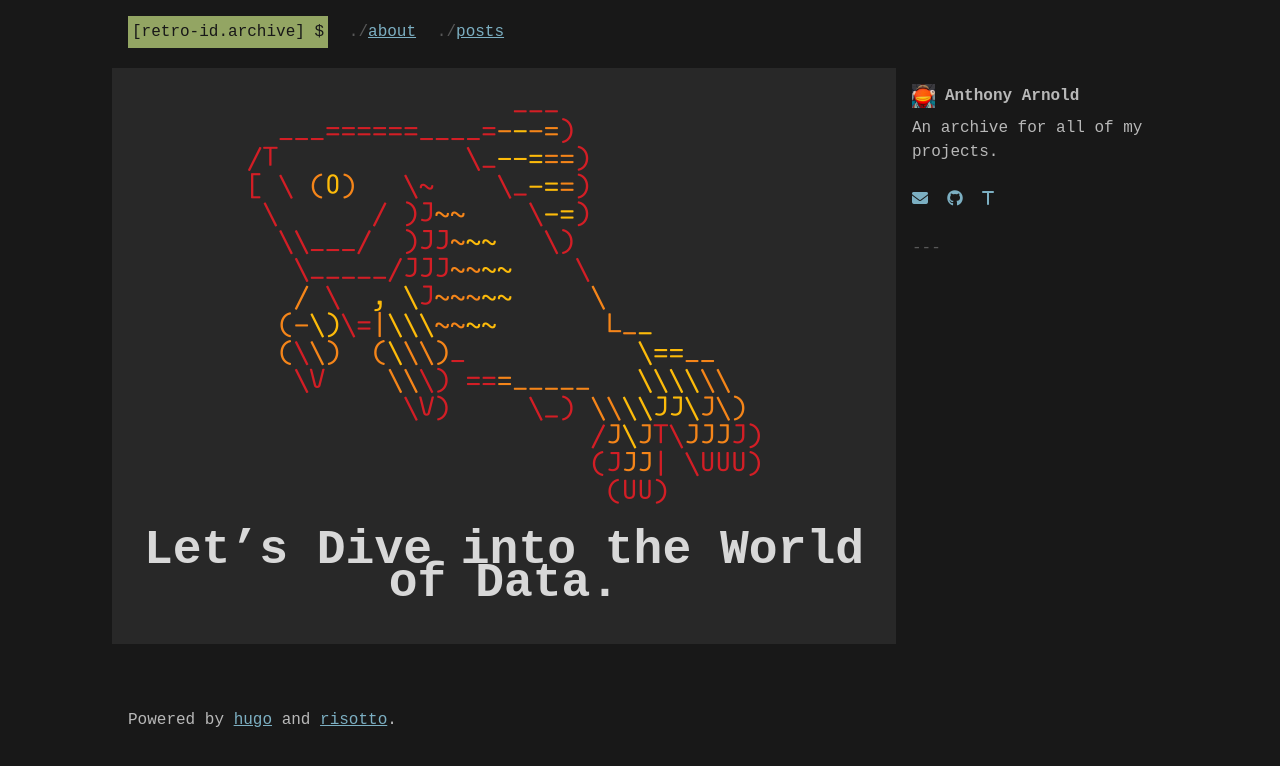
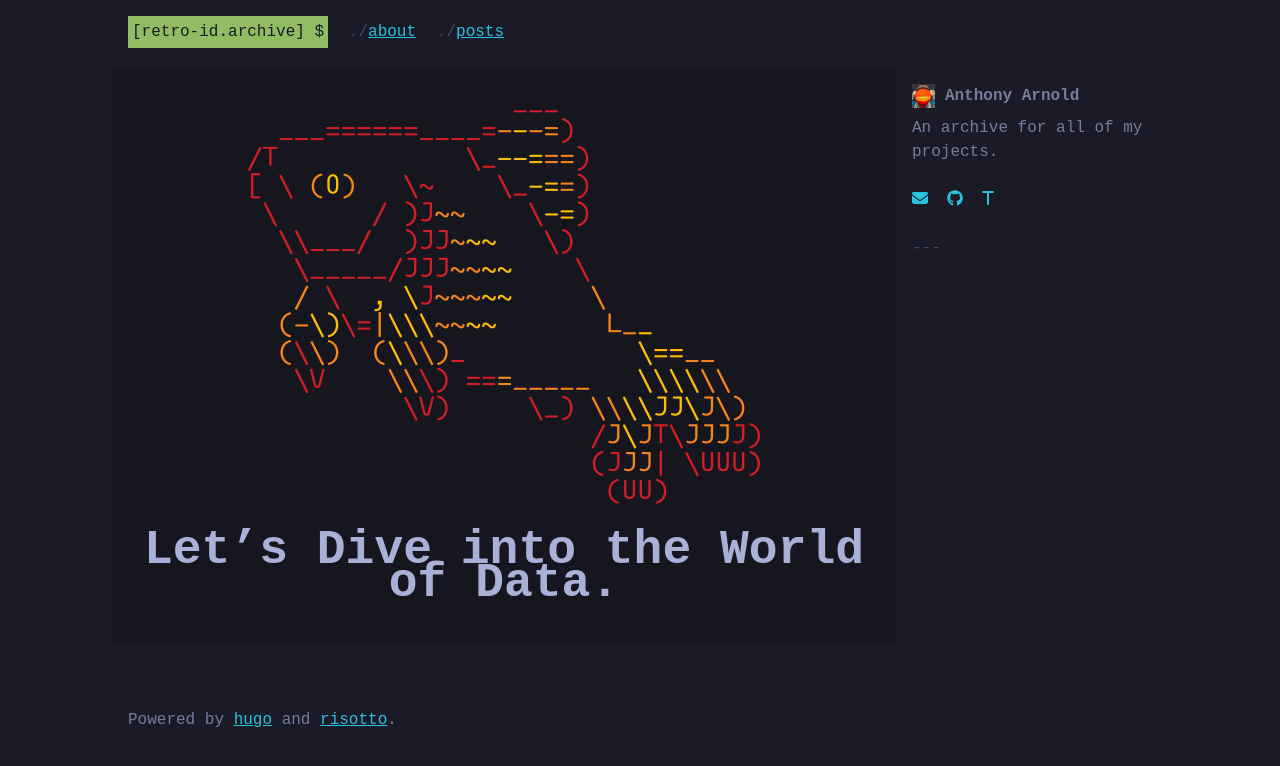
Before and after one commit to ArnoldAnt/Website, a plain HTML site: page index.html in a window 1280 px wide. Drawn offline with Linux system fonts and the light colour scheme; some icons are missing.

Commit message:
Update index.html

```diff
--- a/index.html
+++ b/index.html
@@ -16,7 +16,7 @@
 <link rel="stylesheet" href="https://cdnjs.cloudflare.com/ajax/libs/academicons/1.9.1/css/academicons.min.css" integrity="sha512-b1ASx0WHgVFL5ZQhTgiPWX+68KjS38Jk87jg7pe+qC7q9YkEtFq0z7xCglv7qGIs/68d3mAp+StfC8WKC5SSAg==" crossorigin="anonymous" />
 
 
-<link rel="stylesheet" href="https://arnoldant.github.io/website/css/palettes/base16-dark.css">
+<link rel="stylesheet" href="https://arnoldant.github.io/website/css/palettes/tokyo-night-dark.css">
 <link rel="stylesheet" href="https://arnoldant.github.io/website/css/risotto.css">
 <link rel="stylesheet" href="https://arnoldant.github.io/website/css/custom.css">
 </head>
```
